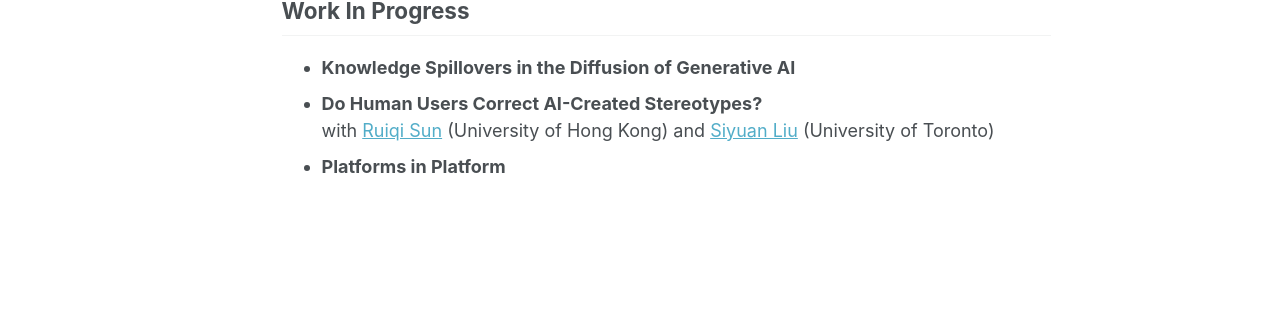
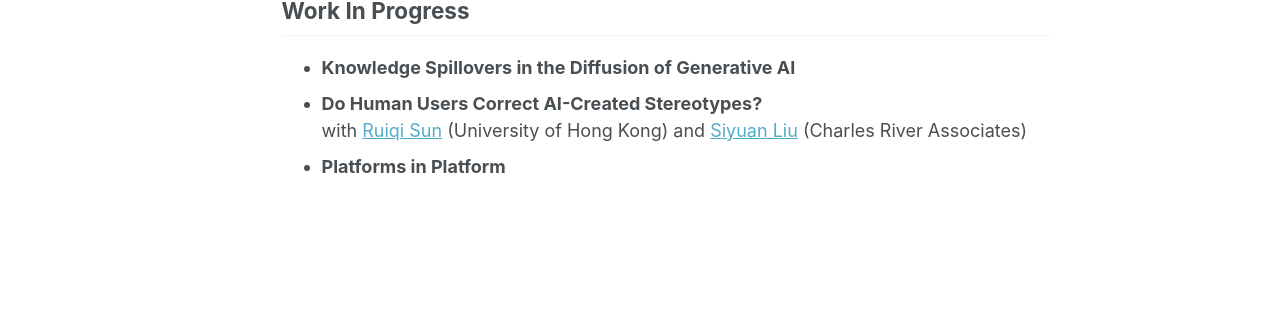
Before and after one commit to sijielin/sijielin.github.io, a Jekyll site: the page built from _pages/research.md, in a window 1280 px wide and 1056 px high. Shown: the part 560-873 px from the top of the window. Built offline with Jekyll 4.4.1, drawn with Linux system fonts in a browser that asks for light colours.

Commit message:
Update affiliation for Siyuan Liu in research.md

```diff
--- a/_pages/research.md
+++ b/_pages/research.md
@@ -49,5 +49,5 @@ author_profile: false
 
 - **Knowledge Spillovers in the Diffusion of Generative AI**
 - **Do Human Users Correct AI-Created Stereotypes?**<br>
-  with [Ruiqi Sun](https://www.ruiqisun.com/) (University of Hong Kong) and [Siyuan Liu](http://www.siyuan-liu.com/) (University of Toronto)
+  with [Ruiqi Sun](https://www.ruiqisun.com/) (University of Hong Kong) and [Siyuan Liu](http://www.siyuan-liu.com/) (Charles River Associates)
 - **Platforms in Platform**
```
